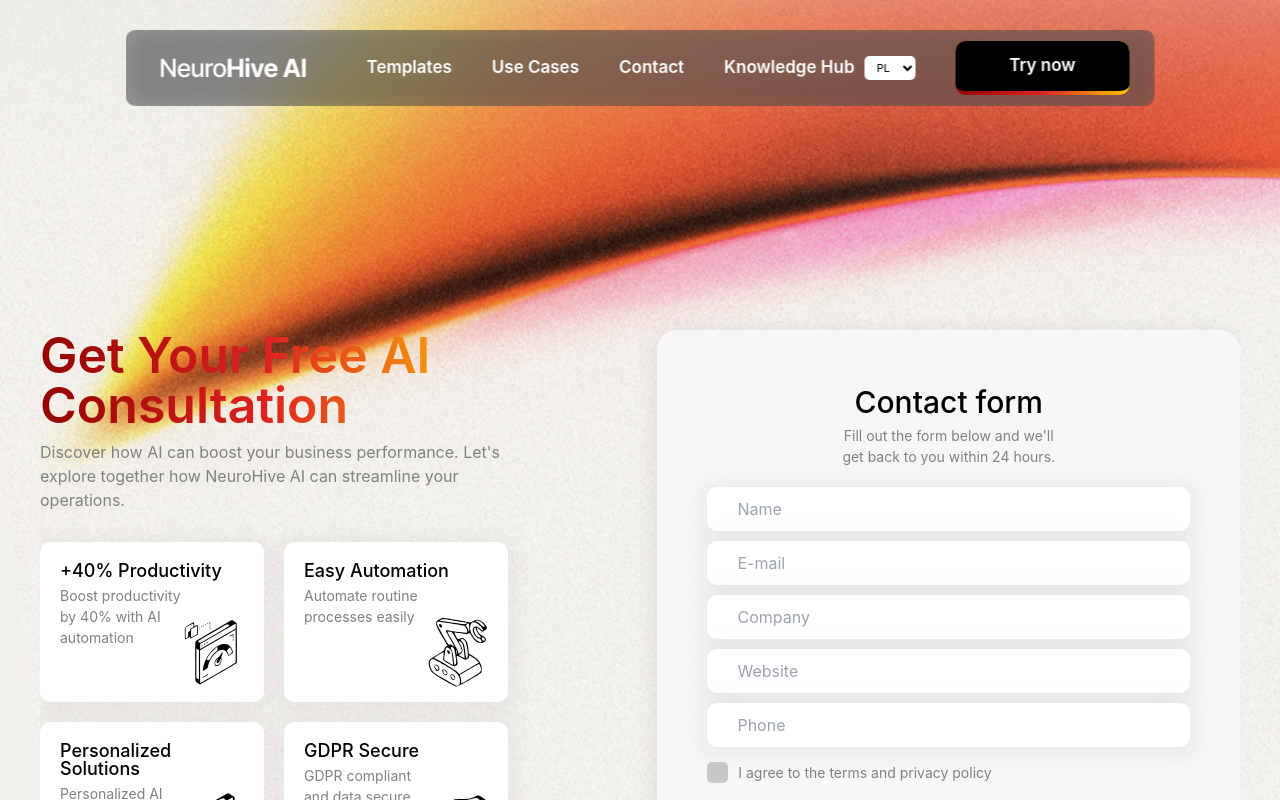
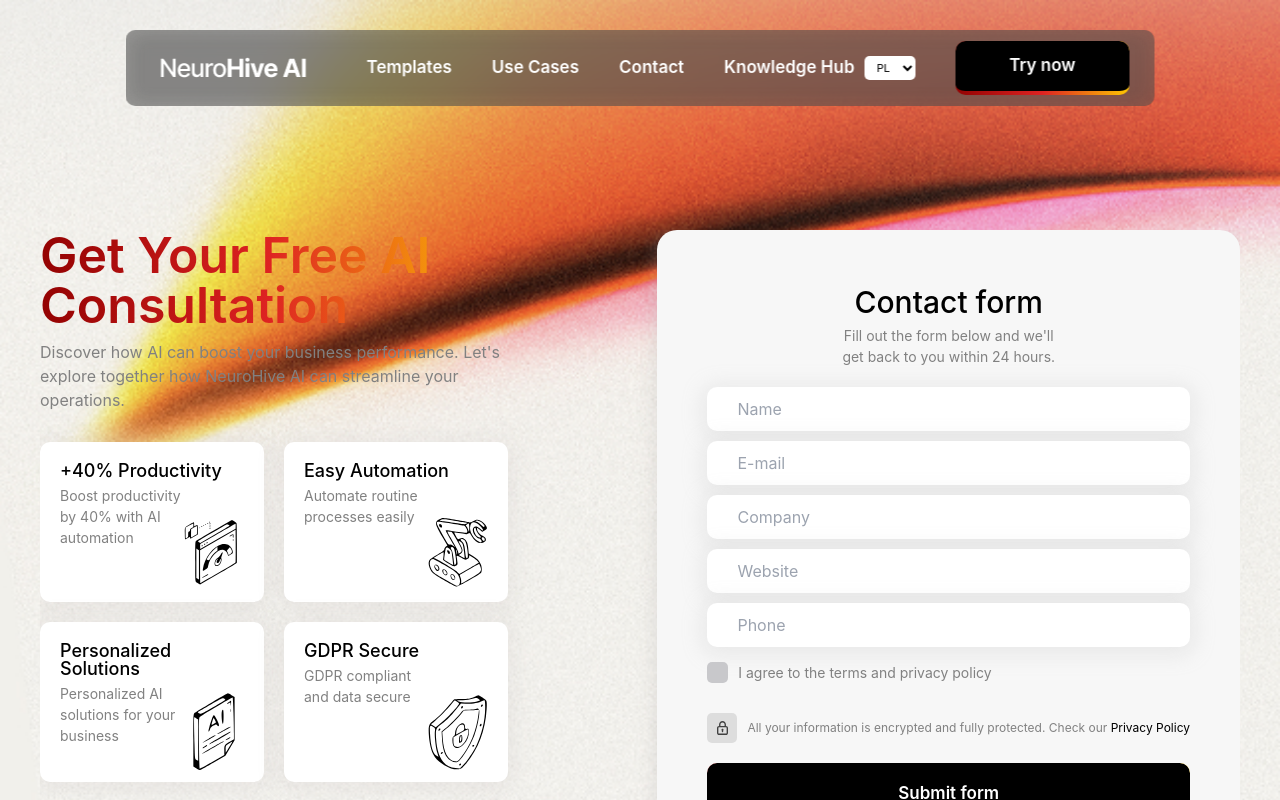
Before and after one commit to automationneurohiveai/neurohiveaiChatBot, a React (Create React App) app: page /consultation in a window 1280 px wide. Shown: the top 800 px of the page. Built offline with nearby package versions, Linux system fonts and the light colour scheme; no server answers.

Commit message:
UPDATE FOOTER HEIGHT

```diff
--- a/src/commponents/consultation-comp/Consultation.css
+++ b/src/commponents/consultation-comp/Consultation.css
@@ -7,16 +7,20 @@
 
 .consultation-container .section {
   display: flex;
-
   justify-content: space-between;
   align-items: start;
-  padding-block: 100px;
+  height: 900px;
   gap: 64px;
   overflow-x: hidden;
   margin: 0 auto;
   box-sizing: border-box;
 }
 
+@media (min-height: 1600px) {
+  .consultation-container .section {
+    height: 100vh;
+  }
+}
 .consult-card {
   height: 160px;
   padding: 20px;
--- a/src/global.css
+++ b/src/global.css
@@ -11,6 +11,7 @@
 body {
   font-family: "Inter", sans-serif;
   background: #e5e5e5;
+  height: 100%;
 }
 
 button {
```
